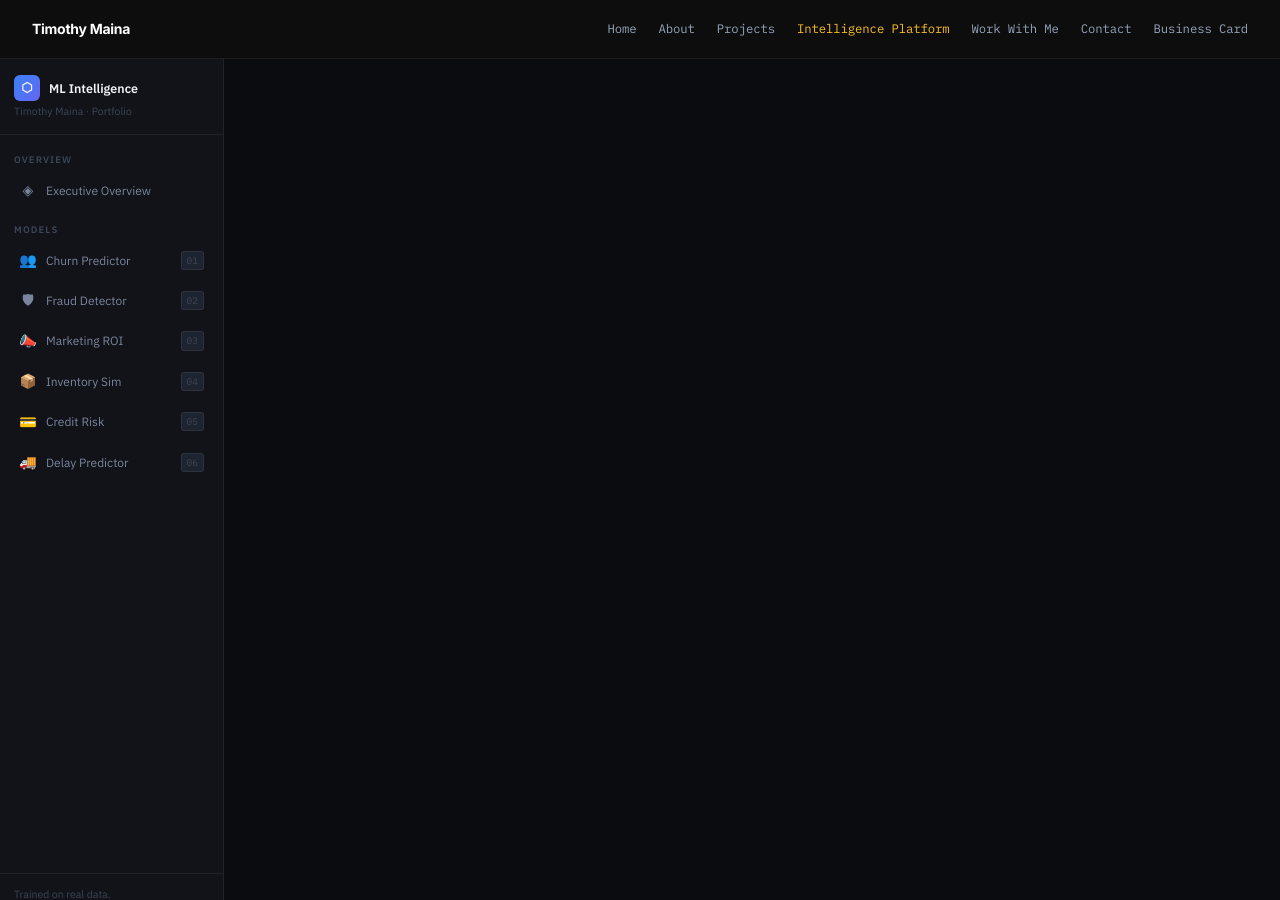
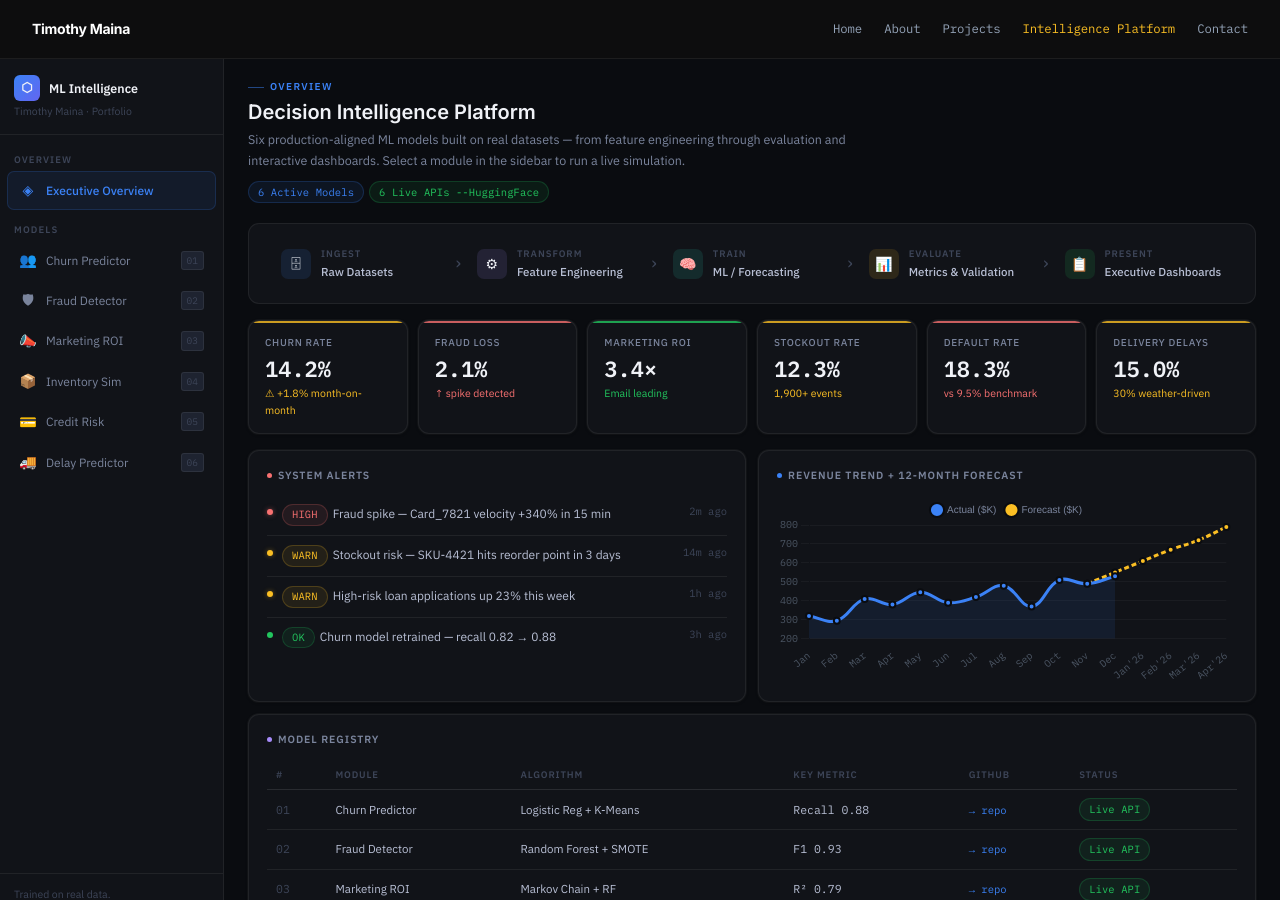
Before and after one commit to timmaina-devhub/timmaina-devhub.github.io, a Jekyll site: the page built from intelligence_platform.html, in a window 1280 px wide. Built offline with Jekyll 4.4.1, drawn with Linux system fonts in a browser that asks for light colours; some of the changed text lies outside the part shown.

Commit message:
restoring the platform

```diff
--- a/intelligence_platform.html
+++ b/intelligence_platform.html
@@ -5,12 +5,11 @@ title: Intelligence Platform
 <link rel="stylesheet" href="{{ '/styles.css' | relative_url }}">
 <link href="https://fonts.googleapis.com/css2?family=IBM+Plex+Mono:wght@400;600&family=IBM+Plex+Sans:wght@300;400;500;600&display=swap" rel="stylesheet">
 <script src="https://cdnjs.cloudflare.com/ajax/libs/Chart.js/4.4.1/chart.umd.js"></script>
-<a href="#main-content" class="skip-link">Skip to content</a>
 
-<!-- NAVBAR -->
+<!--NAVBAR -->
 <nav class="navbar">
   <div class="logo"><strong>Timothy Maina</strong></div>
-  <button class="nav-toggle" aria-label="Menu" id="navToggle" aria-expanded="false">
+  <button class="nav-toggle" aria-label="Menu" id="navToggle">
     <svg width="24" height="24" viewBox="0 0 24 24" fill="none" stroke="currentColor" stroke-width="2" stroke-linecap="round">
       <line x1="4" y1="6" x2="20" y2="6"></line>
       <line x1="4" y1="12" x2="20" y2="12"></line>
@@ -22,9 +21,7 @@ title: Intelligence Platform
     <a href="/about">About</a>
     <a href="/projects">Projects</a>
     <a href="/intelligence_platform" class="nav-active">Intelligence Platform</a>
-    <a href="/work-with-me">Work With Me</a>
     <a href="/contact">Contact</a>
-    <a href="/business-card">Business Card</a>
   </div>
 </nav>
 
@@ -396,22 +393,22 @@ select:focus{border-color:var(--blue);box-shadow:0 0 0 3px rgba(59,130,246,0.1)}
     </a>
 
     <div class="sb-section">Models</div>
-    <a href="#page-churn" class="nav-item" id="nav-churn">
+    <a href="#churn" class="nav-item" id="nav-churn">
       <span class="nav-icon">👥</span> Churn Predictor <span class="nav-badge">01</span>
     </a>
-    <a href="#page-fraud" class="nav-item" id="nav-fraud">
+    <a href="#fraud" class="nav-item" id="nav-fraud">
       <span class="nav-icon">🛡</span> Fraud Detector <span class="nav-badge">02</span>
     </a>
-    <a href="#page-marketing" class="nav-item" id="nav-marketing">
+    <a href="#marketing" class="nav-item" id="nav-marketing">
       <span class="nav-icon">📣</span> Marketing ROI <span class="nav-badge">03</span>
     </a>
-    <a href="#page-supply" class="nav-item" id="nav-supply">
+    <a href="#supply" class="nav-item" id="nav-supply">
       <span class="nav-icon">📦</span> Inventory Sim <span class="nav-badge">04</span>
     </a>
-    <a href="#page-credit" class="nav-item" id="nav-credit">
+    <a href="#credit" class="nav-item" id="nav-credit">
       <span class="nav-icon">💳</span> Credit Risk <span class="nav-badge">05</span>
     </a>
-    <a href="#page-logistics" class="nav-item" id="nav-logistics">
+    <a href="#logistics" class="nav-item" id="nav-logistics">
       <span class="nav-icon">🚚</span> Delay Predictor <span class="nav-badge">06</span>
     </a>
 
@@ -422,7 +419,7 @@ select:focus{border-color:var(--blue);box-shadow:0 0 0 3px rgba(59,130,246,0.1)}
   </div>
 
   <!-- ── MAIN ── -->
-  <main class="main" id="main-content">
+  <div class="main" id="main-scroll">
 
     <!-- ████ EXECUTIVE OVERVIEW ████ -->
     <div id="page-exec" class="hidden">
@@ -494,12 +491,12 @@ select:focus{border-color:var(--blue);box-shadow:0 0 0 3px rgba(59,130,246,0.1)}
         <table class="tbl">
           <thead><tr><th>#</th><th>Module</th><th>Algorithm</th><th>Key Metric</th><th>GitHub</th><th>Status</th></tr></thead>
           <tbody>
-            <tr><td style="font-family:var(--mono);color:var(--text3)">01</td><td>Churn Predictor</td><td>Logistic Reg + K-Means</td><td style="font-family:var(--mono)">Recall 0.88</td><td><a href="https://github.com/timmaina-devhub/Customer-Churn-Analysis-and-Segmentation" target="_blank" rel="noopener noreferrer" style="color:var(--blue);text-decoration:none;font-family:var(--mono);font-size:10.5px">→ repo</a></td><td><span class="pill pill-green">Live API</span></td></tr>
-            <tr><td style="font-family:var(--mono);color:var(--text3)">02</td><td>Fraud Detector</td><td>Random Forest + SMOTE</td><td style="font-family:var(--mono)">F1 0.93</td><td><a href="https://github.com/timmaina-devhub/Fraud-Detection-System" target="_blank" rel="noopener noreferrer" style="color:var(--blue);text-decoration:none;font-family:var(--mono);font-size:10.5px">→ repo</a></td><td><span class="pill pill-green">Live API</span></td></tr>
-            <tr><td style="font-family:var(--mono);color:var(--text3)">03</td><td>Marketing ROI</td><td>Markov Chain + RF</td><td style="font-family:var(--mono)">R² 0.79</td><td><a href="https://github.com/timmaina-devhub/Multi-Channel-Marketing-Attribution-ROI-Optimization" target="_blank" rel="noopener noreferrer" style="color:var(--blue);text-decoration:none;font-family:var(--mono);font-size:10.5px">→ repo</a></td><td><span class="pill pill-green">Live API</span></td></tr>
-            <tr><td style="font-family:var(--mono);color:var(--text3)">04</td><td>Inventory Sim</td><td>Prophet + EOQ/SS/ROP</td><td style="font-family:var(--mono)">MAPE 8.2%</td><td><a href="https://github.com/timmaina-devhub/Supply-Chain-Analytics-Inventory-Optimization" target="_blank" rel="noopener noreferrer" style="color:var(--blue);text-decoration:none;font-family:var(--mono);font-size:10.5px">→ repo</a></td><td><span class="pill pill-green">Live API</span></td></tr>
-            <tr><td style="font-family:var(--mono);color:var(--text3)">05</td><td>Credit Risk</td><td>XGBoost + SMOTE</td><td style="font-family:var(--mono)">F1 0.76</td><td><a href="https://github.com/timmaina-devhub/Customer-Credit-Risk-Assessment-Model" target="_blank" rel="noopener noreferrer" style="color:var(--blue);text-decoration:none;font-family:var(--mono);font-size:10.5px">→ repo</a></td><td><span class="pill pill-green">Live API</span></td></tr>
-            <tr><td style="font-family:var(--mono);color:var(--text3)">06</td><td>Delay Predictor</td><td>XGBoost Regressor</td><td style="font-family:var(--mono)">R² 0.70</td><td><a href="https://github.com/timmaina-devhub/Delivery-Downtime-Prediction-Route-Optimization" target="_blank" rel="noopener noreferrer" style="color:var(--blue);text-decoration:none;font-family:var(--mono);font-size:10.5px">→ repo</a></td><td><span class="pill pill-green">Live API</span></td></tr>
+            <tr><td style="font-family:var(--mono);color:var(--text3)">01</td><td>Churn Predictor</td><td>Logistic Reg + K-Means</td><td style="font-family:var(--mono)">Recall 0.88</td><td><a href="https://github.com/timmaina-devhub/Customer-Churn-Analysis-and-Segmentation" target="_blank" style="color:var(--blue);text-decoration:none;font-family:var(--mono);font-size:10.5px">→ repo</a></td><td><span class="pill pill-green">Live API</span></td></tr>
+            <tr><td style="font-family:var(--mono);color:var(--text3)">02</td><td>Fraud Detector</td><td>Random Forest + SMOTE</td><td style="font-family:var(--mono)">F1 0.93</td><td><a href="https://github.com/timmaina-devhub/Fraud-Detection-System" target="_blank" style="color:var(--blue);text-decoration:none;font-family:var(--mono);font-size:10.5px">→ repo</a></td><td><span class="pill pill-green">Live API</span></td></tr>
+            <tr><td style="font-family:var(--mono);color:var(--text3)">03</td><td>Marketing ROI</td><td>Markov Chain + RF</td><td style="font-family:var(--mono)">R² 0.79</td><td><a href="https://github.com/timmaina-devhub/Multi-Channel-Marketing-Attribution-ROI-Optimization" target="_blank" style="color:var(--blue);text-decoration:none;font-family:var(--mono);font-size:10.5px">→ repo</a></td><td><span class="pill pill-green">Live API</span></td></tr>
+            <tr><td style="font-family:var(--mono);color:var(--text3)">04</td><td>Inventory Sim</td><td>Prophet + EOQ/SS/ROP</td><td style="font-family:var(--mono)">MAPE 8.2%</td><td><a href="https://github.com/timmaina-devhub/Supply-Chain-Analytics-Inventory-Optimization" target="_blank" style="color:var(--blue);text-decoration:none;font-family:var(--mono);font-size:10.5px">→ repo</a></td><td><span class="pill pill-green">Live API</span></td></tr>
+            <tr><td style="font-family:var(--mono);color:var(--text3)">05</td><td>Credit Risk</td><td>XGBoost + SMOTE</td><td style="font-family:var(--mono)">F1 0.76</td><td><a href="https://github.com/timmaina-devhub/Customer-Credit-Risk-Assessment-Model" target="_blank" style="color:var(--blue);text-decoration:none;font-family:var(--mono);font-size:10.5px">→ repo</a></td><td><span class="pill pill-green">Live API</span></td></tr>
+            <tr><td style="font-family:var(--mono);color:var(--text3)">06</td><td>Delay Predictor</td><td>XGBoost Regressor</td><td style="font-family:var(--mono)">R² 0.70</td><td><a href="https://github.com/timmaina-devhub/Delivery-Downtime-Prediction-Route-Optimization" target="_blank" style="color:var(--blue);text-decoration:none;font-family:var(--mono);font-size:10.5px">→ repo</a></td><td><span class="pill pill-green">Live API</span></td></tr>
           </tbody>
         </table>
       </div>
@@ -866,7 +863,7 @@ select:focus{border-color:var(--blue);box-shadow:0 0 0 3px rgba(59,130,246,0.1)}
       </div>
     </div><!-- /logistics -->
 
-  </main><!-- /main -->
+  </div><!-- /main -->
 </div><!-- /shell -->
 
 <script>
@@ -1432,3 +1429,4 @@ async function predLogistics(){
 
   show('logistics-result');
 }
+</script>
```
